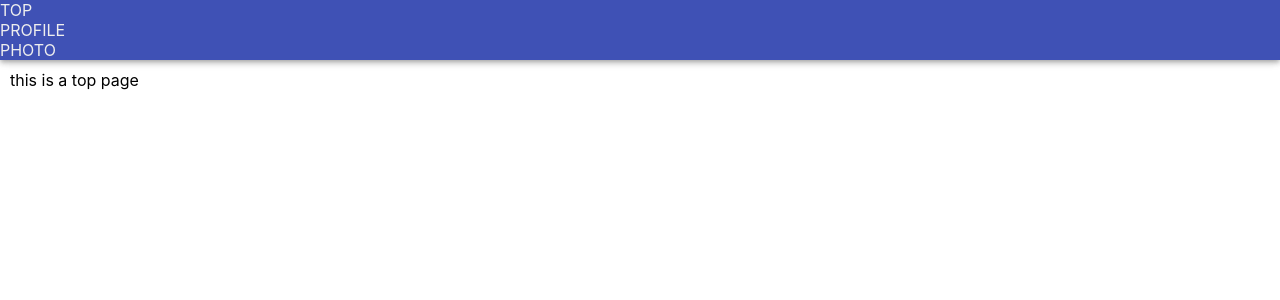
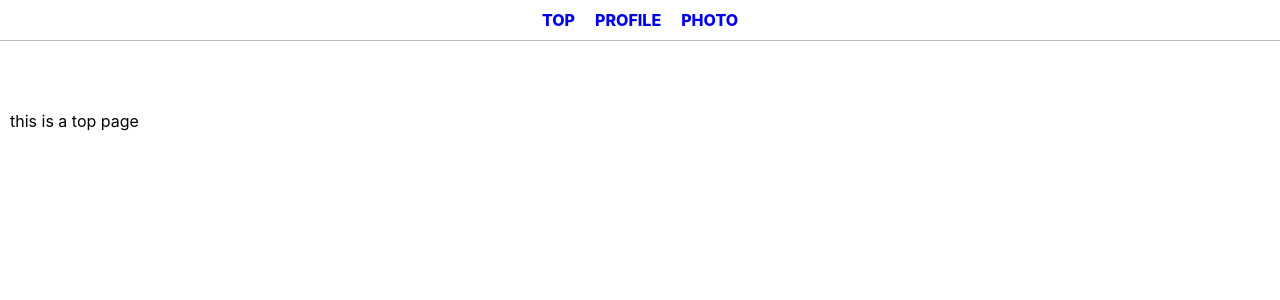
Before and after one commit to niwabarubossa/portofolio_public, a React (Create React App) app: page / in a window 1280 px wide. Shown: the top 300 px of the page. Built offline with nearby package versions, Linux system fonts and the light colour scheme.

Commit message:
edit something

```diff
--- a/package.json
+++ b/package.json
@@ -17,7 +17,6 @@
     "react-router-dom": "^5.3.0",
     "react-scripts": "4.0.3",
     "styled-components": "^5.3.1",
-    "typescript": "^4.4.3",
     "web-vitals": "^1.1.2"
   },
   "scripts": {
@@ -45,6 +44,8 @@
     ]
   },
   "devDependencies": {
-    "@types/react-router-dom": "^5.3.0"
+    "@types/react-router-dom": "^5.3.0",
+    "typescript": "^4.4.3",
+    "typescript-styled-plugin": "^0.18.1"
   }
 }
--- a/src/App.tsx
+++ b/src/App.tsx
@@ -1,12 +1,13 @@
 import React from "react";
 import "./App.css";
-import { BrowserRouter, Route, Switch, Link } from "react-router-dom";
+import { BrowserRouter, Route, Switch } from "react-router-dom";
 import Top from "./pages/top";
 import Profile from "./pages/profile";
 import Photo from "./pages/photo";
 
 import { Grid } from "@material-ui/core";
-import { AppBar } from "@material-ui/core";
+
+import Header from "./components/header"
 
 import styled from "styled-components";
 
@@ -14,11 +15,7 @@ function App() {
   return (
     <BrowserRouter>
       <Grid container>
-        <AppBar>
-          <Link to="/">TOP</Link>
-          <Link to="/profile">PROFILE</Link>
-          <Link to="/photo">PHOTO</Link>
-        </AppBar>
+        <Header />
         <Switch>
           <AppHeaderWrapper>
             <Route exact path="/" component={Top}></Route>
--- a/src/index.css
+++ b/src/index.css
@@ -13,11 +13,21 @@ code {
 }
 
 a {
-  color: #eeeeee;
   text-decoration: none;
 }
 
 a:visited {
-  color: #eeeeee;
   text-decoration: none;
+  color:#444444;
 }
+
+#header {
+  color:#111111;
+  font-weight: 100;
+  display: flexbox;
+  align-items: center;
+  justify-content: center;
+  margin: 0 10px;
+  padding: 10px;
+  border-bottom: 1px #111111;
+}
```
Also changed, not shown: tsconfig.json (+8 -9 lines), 1 other file (tests, documents, lock files or other folders).
